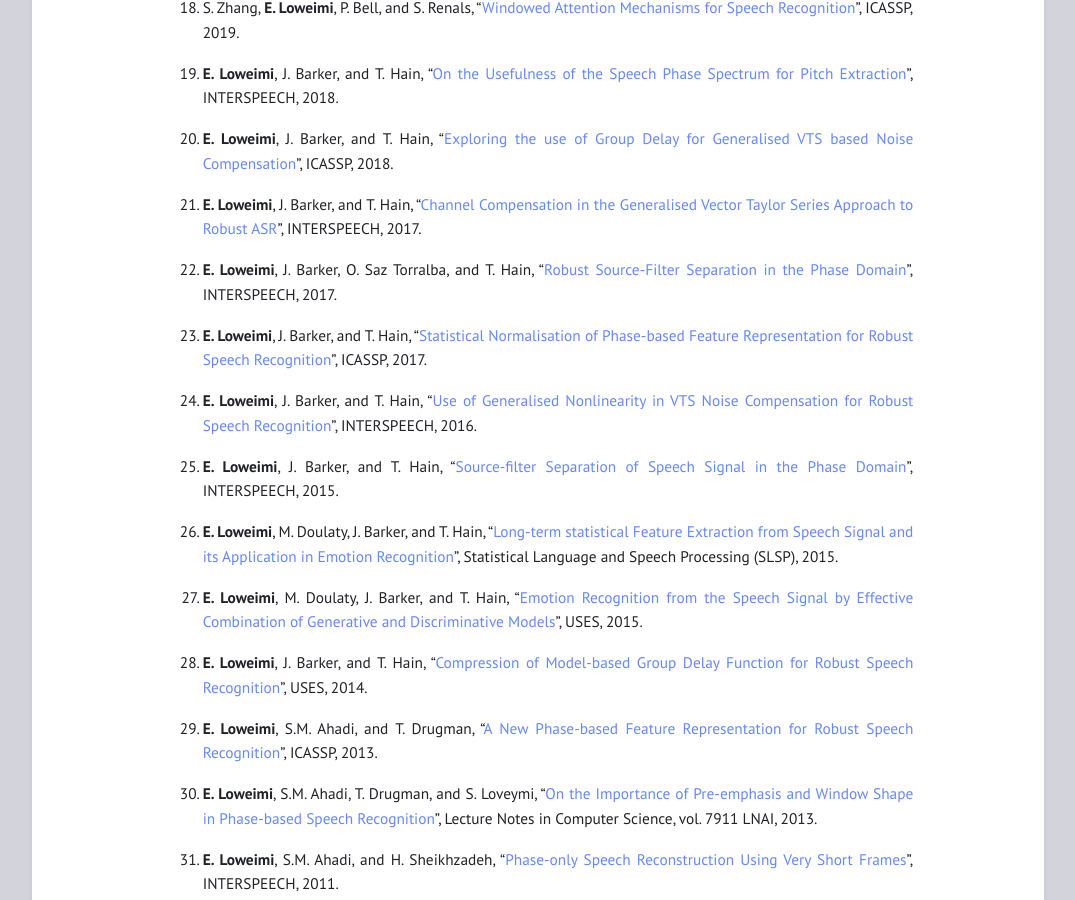
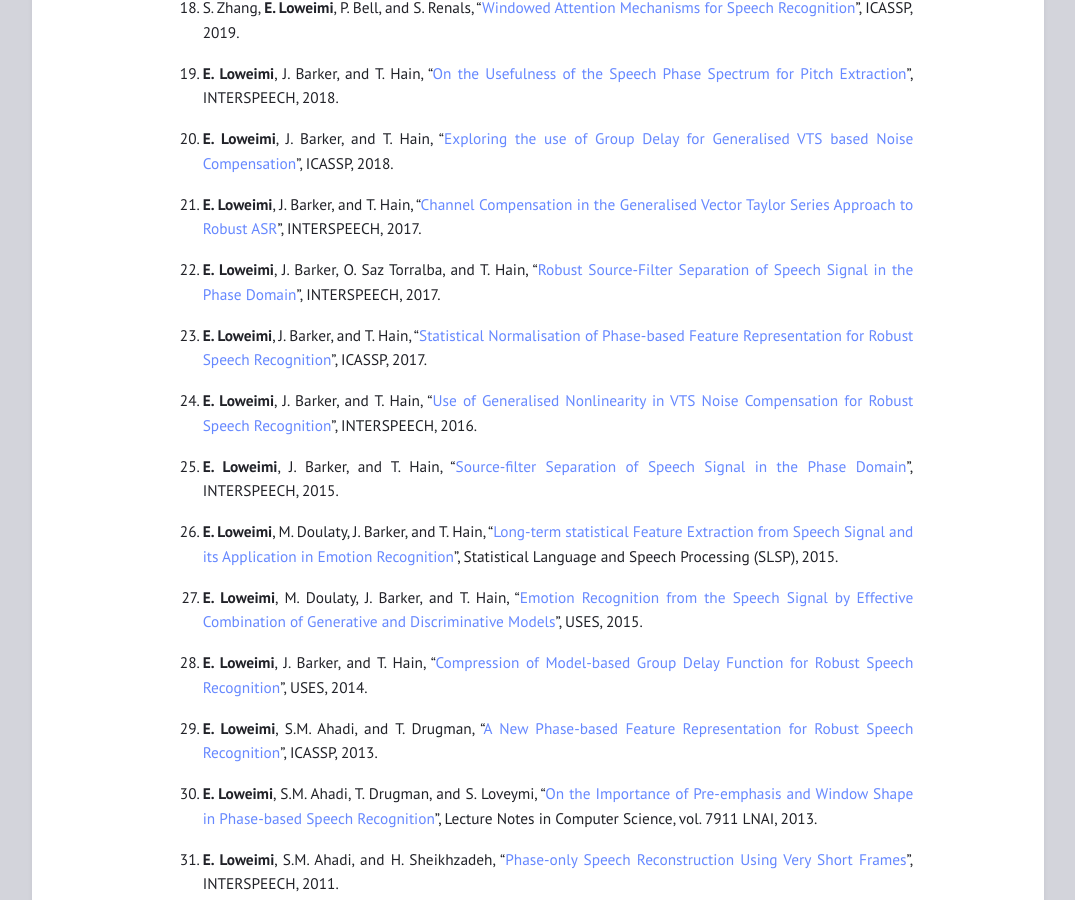
Before and after one commit to eloweimi/eloweimi.github.io, a Jekyll site: the page built from publications.md, in a window 1280 px wide and 900 px high, scrolled down 1618 px. Shown: the whole window, without its empty margins (102-1177 px from the left). Built offline with Jekyll 4.4.1, drawn with Linux system fonts in a browser that asks for light colours.

Commit message:
Update publications.md

```diff
--- a/publications.md
+++ b/publications.md
@@ -63,7 +63,7 @@ Models](https://www.isca-speech.org/archive/interspeech_2021/zhang21p_interspeec
 
 21. **E. Loweimi**, J. Barker, and T. Hain, “[Channel Compensation in the Generalised Vector Taylor Series Approach to Robust ASR](https://www.isca-speech.org/archive/interspeech_2017/loweimi17b_interspeech.html)”, INTERSPEECH, 2017.
 
-22. **E. Loweimi**, J. Barker, O. Saz Torralba, and T. Hain, “[Robust Source-Filter Separation in the Phase Domain](https://www.isca-speech.org/archive/interspeech_2017/loweimi17_interspeech.html)”, INTERSPEECH, 2017.
+22. **E. Loweimi**, J. Barker, O. Saz Torralba, and T. Hain, “[Robust Source-Filter Separation of Speech Signal in the Phase Domain](https://www.isca-speech.org/archive/interspeech_2017/loweimi17_interspeech.html)”, INTERSPEECH, 2017.
 
 23. **E. Loweimi**, J. Barker, and T. Hain, “[Statistical Normalisation of Phase-based Feature Representation for Robust Speech Recognition](https://ieeexplore.ieee.org/document/7953170)”, ICASSP, 2017.
 
```
